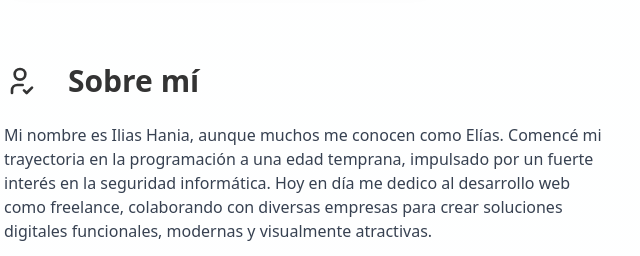
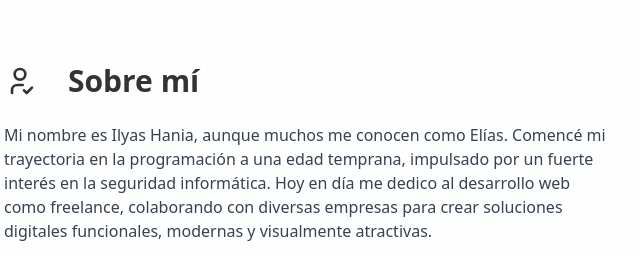
Before and after one commit to EliasHania/portfolio, an Astro site: page / in a window 1280 px wide. Shown: the part 3840-4096 px from the top of the page, 188-828 px from the left. Built offline with nearby package versions, Linux system fonts and the light colour scheme; Astro itself is replaced by a stand-in of ours.

Commit message:
🔧 Actualizada mi biografia

```diff
--- a/src/components/AboutMe.astro
+++ b/src/components/AboutMe.astro
@@ -9,7 +9,7 @@ const personalImageAlt = "Elias Hania";
     class="[&>p]:mb-4 [&>p>strong]:text-yellow-500 dark:[&>p>strong]:text-yellow-100 [&>p>strong]:font-normal [&>p>strong]:font-mono text-pretty order-2 md:order-1"
   >
     <p>
-      Mi nombre es Ilias Hania, aunque muchos me conocen como Elías. Comencé mi
+      Mi nombre es Ilyas Hania, aunque muchos me conocen como Elías. Comencé mi
       trayectoria en la programación a una edad temprana, impulsado por un
       fuerte interés en la seguridad informática. Hoy en día me dedico al
       desarrollo web como freelance, colaborando con diversas empresas para
```
